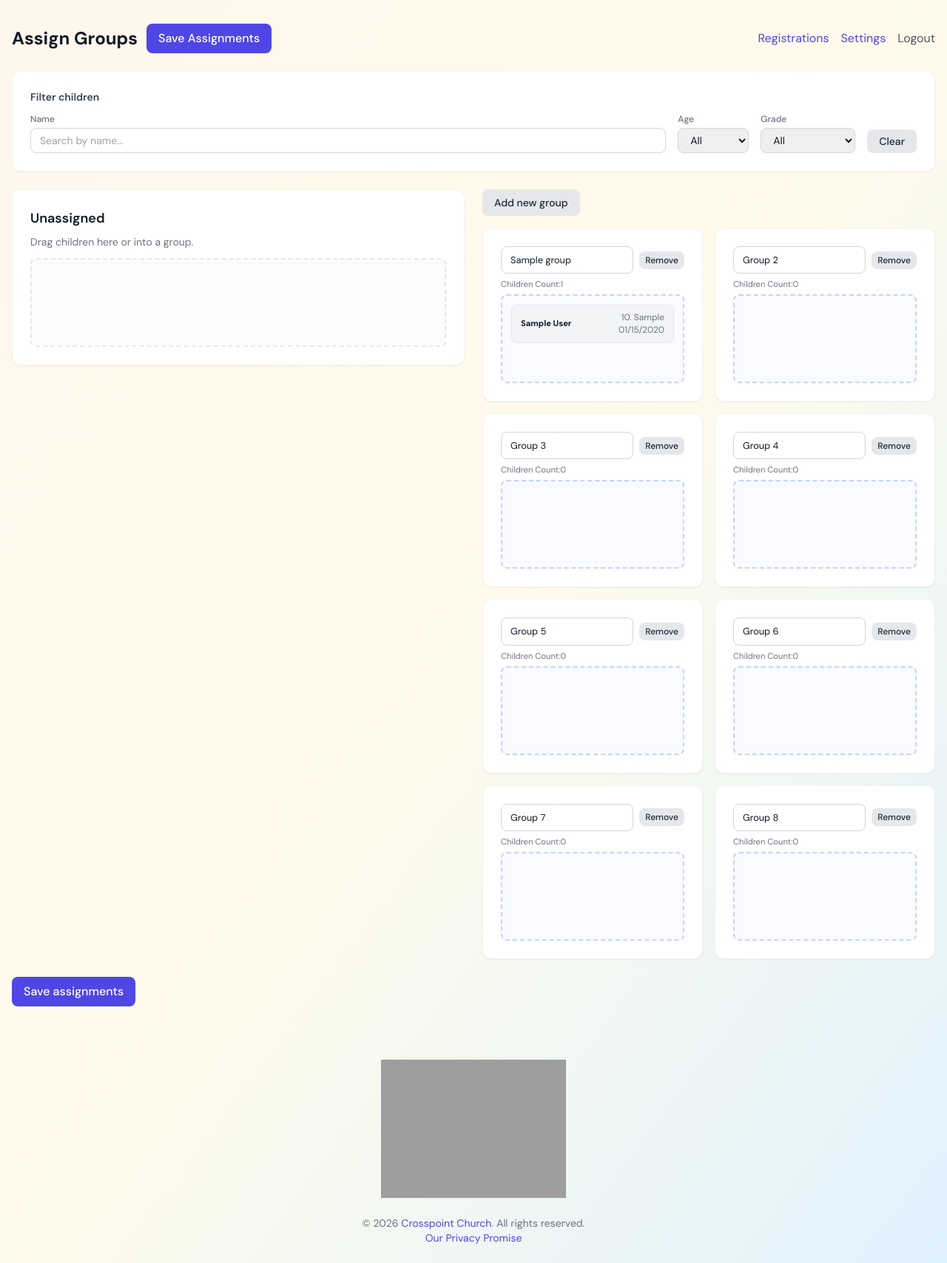
After one commit to cd-ship-it/OnlineRegistration, a PHP site: page /OnlineRegistration/admin/assigngroups in a window 1280 px wide. The commit adds this page. Shown: the whole page at 74% size. Run offline with PHP 8.4, Linux system fonts and the light colour scheme; the visitor is signed in with stand-in values (Sample User, id 1); data comes from the database, SQL or seed files in the repository; both versions use the stored data as it was after the commit; tables that the repository leaves empty hold one stand-in row (values such as "Sample post"); some libraries are stand-ins or nearby versions; grey boxes are pictures that could not be loaded.

Commit message:
Add Assign Groups: admin UI, groups table, add/remove group, filter by name/age/grade, grade colors
Co-authored-by: Cursor <cursoragent@cursor.com>

```diff
--- /dev/null
+++ b/admin/assigngroups.php
@@ -0,0 +1,436 @@
+<?php
+require_once dirname(__DIR__) . '/config.php';
+require_once dirname(__DIR__) . '/includes/db.php';
+require_once dirname(__DIR__) . '/includes/auth.php';
+require_once dirname(__DIR__) . '/includes/price.php';
+require_once dirname(__DIR__) . '/includes/layout.php';
+
+require_admin();
+
+const UNASSIGNED_GROUP_ID = 0;
+
+// Grade → light background color (hex). Add or change grades here. Default used when grade not in map.
+$grade_colors = [
+  'Preschool' => '#fce7f3',  // pink-100
+  'PreK'      => '#e0f2fe',  // sky-100
+  'K'         => '#fef3c7',  // amber-100
+  '1st'       => '#dbeafe',  // blue-100
+  '2nd'     => '#d1fae5',  // emerald-100
+  '3rd'     => '#e9d5ff',  // violet-100
+  '4th'     => '#fce7f3',  // pink-100
+  '5th'     => '#fed7aa',  // orange-100
+  '6th'     => '#e0e7ff',  // indigo-100
+];
+$grade_color_default = '#f3f4f6'; // gray-100
+
+$message = '';
+$errors = [];
+$groups_count = (int) get_setting($pdo, 'groups_count', 8);
+if ($groups_count < 1) $groups_count = 8;
+
+// POST: Add new group
+if ($_SERVER['REQUEST_METHOD'] === 'POST' && isset($_POST['action']) && $_POST['action'] === 'add_group') {
+  $stmt = $pdo->query("SELECT COALESCE(MAX(sort_order), -1) + 1 AS next_order FROM groups");
+  $next = (int) $stmt->fetch(PDO::FETCH_ASSOC)['next_order'];
+  $pdo->prepare("INSERT INTO groups (name, sort_order) VALUES (?, ?)")->execute(['New Group', $next]);
+  header('Location: ' . APP_URL . '/admin/assigngroups', true, 302);
+  exit;
+}
+
+// POST: Remove group (move assigned children to unassigned, then delete group)
+if ($_SERVER['REQUEST_METHOD'] === 'POST' && isset($_POST['action']) && $_POST['action'] === 'remove_group') {
+  $gid = isset($_POST['group_id']) ? (int) $_POST['group_id'] : 0;
+  if ($gid > 0) {
+    $pdo->prepare("UPDATE registration_kids SET group_id = NULL WHERE group_id = ?")->execute([$gid]);
+    $pdo->prepare("DELETE FROM groups WHERE id = ?")->execute([$gid]);
+  }
+  header('Location: ' . APP_URL . '/admin/assigngroups', true, 302);
+  exit;
+}
+
+// Load all kids from registration_kids (age, grade, birthday for display)
+$stmt = $pdo->query("
+  SELECT k.id, k.first_name, k.last_name, k.age, k.last_grade_completed, k.date_of_birth, k.group_id, k.registration_id
+  FROM registration_kids k
+  JOIN registrations r ON r.id = k.registration_id
+  ORDER BY k.age,k.date_of_birth, k.last_grade_completed,  k.last_name, k.first_name
+");
+$kids = $stmt->fetchAll(PDO::FETCH_ASSOC);
+
+// Load groups and ensure we have at least groups_count
+$stmt = $pdo->query("SELECT id, name, sort_order FROM groups ORDER BY sort_order, id");
+$groups = $stmt->fetchAll(PDO::FETCH_ASSOC);
+$existing = count($groups);
+if ($existing < $groups_count) {
+  for ($i = $existing; $i < $groups_count; $i++) {
+    $pdo->prepare("INSERT INTO groups (name, sort_order) VALUES (?, ?)")->execute(['Group ' . ($i + 1), $i]);
+  }
+  $stmt = $pdo->query("SELECT id, name, sort_order FROM groups ORDER BY sort_order, id");
+  $groups = $stmt->fetchAll(PDO::FETCH_ASSOC);
+}
+
+// Partition kids: unassigned vs by group
+$unassigned = [];
+$by_group = [];
+foreach ($groups as $g) {
+  $by_group[(int) $g['id']] = [];
+}
+foreach ($kids as $k) {
+  $gid = isset($k['group_id']) ? (int) $k['group_id'] : null;
+  if ($gid === null || $gid === 0) {
+    $unassigned[] = $k;
+  } else {
+    if (isset($by_group[$gid])) {
+      $by_group[$gid][] = $k;
+    } else {
+      $unassigned[] = $k;
+    }
+  }
+}
+// Unique ages and grades for filter dropdowns (UI-level filter)
+$unique_ages = array_unique(array_filter(array_map(function ($k) { return isset($k['age']) && $k['age'] !== '' && $k['age'] !== null ? (int) $k['age'] : null; }, $kids)));
+$unique_grades = array_unique(array_filter(array_map(function ($k) { return isset($k['last_grade_completed']) && $k['last_grade_completed'] !== '' ? $k['last_grade_completed'] : null; }, $kids)));
+sort($unique_ages, SORT_NUMERIC);
+sort($unique_grades, SORT_STRING);
+
+// POST: save assignments and group names
+if ($_SERVER['REQUEST_METHOD'] === 'POST') {
+  $assignments_raw = $_POST['assignments'] ?? [];
+  $group_names_raw = $_POST['group_names'] ?? [];
+  $assignments = [];
+  if (is_string($assignments_raw)) {
+    $decoded = json_decode($assignments_raw, true);
+    if (is_array($decoded)) $assignments = $decoded;
+  } elseif (is_array($assignments_raw)) {
+    foreach ($assignments_raw as $kid_id => $group_id) {
+      $assignments[(int) $kid_id] = $group_id === '' || $group_id === null ? null : (int) $group_id;
+    }
+  }
+  $group_names = [];
+  if (is_array($group_names_raw)) {
+    foreach ($group_names_raw as $gid => $name) {
+      $group_names[(int) $gid] = trim($name);
+    }
+  }
+
+  $valid_kid_ids = array_column($kids, 'id');
+  $valid_group_ids = array_column($groups, 'id');
+  foreach (array_keys($assignments) as $kid_id) {
+    if (!in_array($kid_id, $valid_kid_ids, true)) {
+      $errors[] = "Invalid kid id: $kid_id";
+      break;
+    }
+  }
+  foreach ($assignments as $kid_id => $group_id) {
+    if ($group_id !== null && !in_array($group_id, $valid_group_ids, true)) {
+      $errors[] = "Invalid group id: $group_id for kid $kid_id";
+      break;
+    }
+  }
+
+  if (empty($errors)) {
+    try {
+      $pdo->beginTransaction();
+      foreach ($group_names as $gid => $name) {
+        if (!in_array($gid, $valid_group_ids, true)) continue;
+        $pdo->prepare("UPDATE groups SET name = ? WHERE id = ?")->execute([$name ?: "Group $gid", $gid]);
+      }
+      $stmt_update = $pdo->prepare("UPDATE registration_kids SET group_id = ? WHERE id = ?");
+      foreach ($valid_kid_ids as $kid_id) {
+        $gid = isset($assignments[$kid_id]) ? $assignments[$kid_id] : null;
+        $stmt_update->execute([$gid ?: null, $kid_id]);
+      }
+      $pdo->commit();
+      header('Location: ' . APP_URL . '/admin/assigngroups?saved=1', true, 302);
+      exit;
+    } catch (Exception $e) {
+      $pdo->rollBack();
+      $errors[] = 'Save failed: ' . $e->getMessage();
+    }
+  }
+}
+
+$saved = isset($_GET['saved']) && $_GET['saved'] === '1';
+layout_head('Admin – Assign Groups');
+?>
+
+<div class="max-w-7xl mx-auto px-4 py-8">
+  <div class="flex flex-wrap justify-between items-center gap-4 mb-6">
+    <div class="flex items-center gap-3">
+      <h1 class="text-2xl font-bold text-gray-900">Assign Groups</h1>
+      <button type="button" class="btn-primary" onclick="document.getElementById('assign-form').requestSubmit()">Save Assignments</button>
+    </div>
+    <nav class="flex gap-4 items-center">
+      <a href="<?= APP_URL ?>/admin/registrations" class="text-indigo-600 hover:underline">Registrations</a>
+      <a href="<?= APP_URL ?>/admin/settings" class="text-indigo-600 hover:underline">Settings</a>
+      <a href="<?= APP_URL ?>/admin/logout" class="text-gray-600 hover:underline">Logout</a>
+    </nav>
+  </div>
+
+  <?php if ($saved): ?>
+  <div class="card border-green-200 bg-green-50 text-green-800 mb-6">Assignments saved.</div>
+  <?php endif; ?>
+  <?php if (!empty($errors)): ?>
+  <ul class="list-disc list-inside text-red-600 text-sm mb-6">
+    <?php foreach ($errors as $e): ?><li><?= htmlspecialchars($e) ?></li><?php endforeach; ?>
+  </ul>
+  <?php endif; ?>
+
+
+
+  <div class="card mb-6">
+    <h3 class="text-sm font-semibold text-gray-700 mb-3">Filter children</h3>
+    <div class="flex flex-wrap gap-4 items-end">
+      <div class="flex-1 min-w-[160px]">
+        <label for="filter-name" class="block text-xs font-medium text-gray-500 mb-1">Name</label>
+        <input type="text" id="filter-name" placeholder="Search by name..." class="input-field py-1.5 text-sm" autocomplete="off">
+      </div>
+      <div class="w-24">
+        <label for="filter-age" class="block text-xs font-medium text-gray-500 mb-1">Age</label>
+        <select id="filter-age" class="input-field py-1.5 text-sm">
+          <option value="">All</option>
+          <?php foreach ($unique_ages as $a): ?><option value="<?= (int) $a ?>"><?= (int) $a ?></option><?php endforeach; ?>
+        </select>
+      </div>
+      <div class="w-32">
+        <label for="filter-grade" class="block text-xs font-medium text-gray-500 mb-1">Grade</label>
+        <select id="filter-grade" class="input-field py-1.5 text-sm">
+          <option value="">All</option>
+          <?php foreach ($unique_grades as $gr): ?><option value="<?= htmlspecialchars($gr) ?>"><?= htmlspecialchars($gr) ?></option><?php endforeach; ?>
+        </select>
+      </div>
+      <button type="button" id="filter-clear" class="btn-secondary text-sm py-1.5">Clear</button>
+    </div>
+  </div>
+
+  <form id="assign-form" method="post" action="" class="space-y-6">
+    <div class="grid grid-cols-1 lg:grid-cols-2 gap-6 items-start">
+      <!-- Left: Children (Unassigned) -->
+      <div class="card">
+        <h2 class="text-lg font-semibold text-gray-900 mb-2">Unassigned</h2>
+        <p class="text-sm text-gray-500 mb-3">Drag children here or into a group.</p>
+        <div id="list-unassigned" class="min-h-[120px] space-y-2 rounded-lg border-2 border-dashed border-gray-200 bg-gray-50/50 p-3" data-group-id="0">
+          <?php foreach ($unassigned as $k):
+            $age = $k['age'] !== null && $k['age'] !== '' ? (int) $k['age'] : null;
+            $grade = isset($k['last_grade_completed']) && $k['last_grade_completed'] !== '' ? $k['last_grade_completed'] : null;
+            $dob = null;
+            if (!empty($k['date_of_birth'])) { $ts = strtotime($k['date_of_birth']); $dob = ($ts !== false) ? date('m/d/Y', $ts) : null; }
+            $parts_full = array_filter([
+              $age !== null ? "Age: $age" : null,
+              $grade !== null ? "Grade in Fall: " . $grade : null,
+              $dob !== null ? "BD: " . $dob : null
+            ]);
+            $parts_short = array_filter([ $age !== null ? (string) $age : null, $grade ]);
+            $meta_full = implode('. ', $parts_full);
+            $meta_short = implode('. ', $parts_short);
+            $meta_dob = $dob !== null ? $dob : '';
+          ?>
+          <?php
+            $kid_name_lc = strtolower(trim($k['first_name'] . ' ' . $k['last_name']));
+            $kid_age = $age !== null ? (string) $age : '';
+            $kid_grade = $grade !== null ? $grade : '';
+            $card_bg = (isset($grade) && $grade !== null && isset($grade_colors[$grade])) ? $grade_colors[$grade] : $grade_color_default;
+          ?>
+          <div class="kid-card flex items-center justify-between gap-2 rounded-lg border border-gray-200 px-3 py-2 shadow-sm cursor-grab active:cursor-grabbing" style="font-size: 70%; background-color: <?= htmlspecialchars($card_bg) ?>;" data-kid-id="<?= (int) $k['id'] ?>" data-name="<?= htmlspecialchars($kid_name_lc) ?>" data-age="<?= htmlspecialchars($kid_age) ?>" data-grade="<?= htmlspecialchars($kid_grade) ?>" data-meta-full="<?= htmlspecialchars($meta_full) ?>" data-meta-short="<?= htmlspecialchars($meta_short) ?>" data-meta-dob="<?= htmlspecialchars($meta_dob) ?>">
+            <span class="font-bold text-gray-900"><?= htmlspecialchars($k['first_name'] . ' ' . $k['last_name']) ?></span>
+            <div class="shrink-0 text-right">
+              <span class="kid-meta text-xs text-gray-500"><?= $meta_full !== '' ? htmlspecialchars($meta_full) : '' ?></span>
+              <span class="kid-meta-dob text-xs text-gray-500 block" style="display: none;"></span>
+            </div>
+          </div>
+          <?php endforeach; ?>
+        </div>
+      </div>
+
+      <!-- Right: Groups (two per row) -->
+      <div class="grid grid-cols-1 sm:grid-cols-2 gap-4">
+        <div class="sm:col-span-2">
+          <button type="button" id="add-group-btn" class="btn-secondary text-sm">Add new group</button>
+        </div>
+        <?php foreach ($groups as $g):
+          $group_child_count = count($by_group[(int) $g['id']] ?? []);
+        ?>
+        <div class="card min-h-[100px] flex flex-col">
+          <div class="flex items-center justify-between gap-2 mb-1">
+            <input type="text" name="group_names[<?= (int) $g['id'] ?>]" value="<?= htmlspecialchars($g['name']) ?>" class="input-field flex-1" style="font-size: 80%;" placeholder="Group <?= (int) $g['id'] ?>">
+            <button type="button" class="remove-group-btn btn-secondary text-xs py-1 px-2 shrink-0" data-group-id="<?= (int) $g['id'] ?>" data-child-count="<?= $group_child_count ?>" title="Remove group (children move to Unassigned)">Remove</button>
+          </div>
+          <div class="text-sm text-gray-500 mb-1" style="font-size: 70%;" ><span id="count-<?= (int) $g['id'] ?>">Children Count:<?= $group_child_count ?></span></div>
+          <div id="list-group-<?= (int) $g['id'] ?>" class="min-h-[120px] flex-1 space-y-2 rounded-lg border-2 border-dashed border-indigo-200 bg-indigo-50/30 p-3" data-group-id="<?= (int) $g['id'] ?>">
+            <?php foreach ($by_group[(int) $g['id']] ?? [] as $k):
+              $age = $k['age'] !== null && $k['age'] !== '' ? (int) $k['age'] : null;
+              $grade = isset($k['last_grade_completed']) && $k['last_grade_completed'] !== '' ? $k['last_grade_completed'] : null;
+              $dob = null;
+              if (!empty($k['date_of_birth'])) { $ts = strtotime($k['date_of_birth']); $dob = ($ts !== false) ? date('m/d/Y', $ts) : null; }
+              $parts_full = array_filter([
+                $age !== null ? "Age: $age" : null,
+                $grade !== null ? "Grade in Fall: " . $grade : null,
+                $dob !== null ? "BD: " . $dob : null
+              ]);
+              $parts_short = array_filter([ $age !== null ? (string) $age : null, $grade ]);
+              $meta_full = implode('. ', $parts_full);
+              $meta_short = implode('. ', $parts_short);
+              $meta_dob = $dob !== null ? $dob : '';
+              $kid_name_lc = strtolower(trim($k['first_name'] . ' ' . $k['last_name']));
+              $kid_age = $age !== null ? (string) $age : '';
+              $kid_grade = $grade !== null ? $grade : '';
+              $card_bg = (isset($grade) && $grade !== null && isset($grade_colors[$grade])) ? $grade_colors[$grade] : $grade_color_default;
+            ?>
+            <div class="kid-card flex items-center justify-between gap-2 rounded-lg border border-gray-200 px-3 py-2 shadow-sm cursor-grab active:cursor-grabbing" style="font-size: 70%; background-color: <?= htmlspecialchars($card_bg) ?>;" data-kid-id="<?= (int) $k['id'] ?>" data-name="<?= htmlspecialchars($kid_name_lc) ?>" data-age="<?= htmlspecialchars($kid_age) ?>" data-grade="<?= htmlspecialchars($kid_grade) ?>" data-meta-full="<?= htmlspecialchars($meta_full) ?>" data-meta-short="<?= htmlspecialchars($meta_short) ?>" data-meta-dob="<?= htmlspecialchars($meta_dob) ?>">
+              <span class="font-bold text-gray-900"><?= htmlspecialchars($k['first_name'] . ' ' . $k['last_name']) ?></span>
+              <div class="shrink-0 text-right">
+                <span class="kid-meta text-xs text-gray-500"><?= $meta_short !== '' ? htmlspecialchars($meta_short) : '' ?></span>
+                <span class="kid-meta-dob text-xs text-gray-500 block"><?= $meta_dob !== '' ? htmlspecialchars($meta_dob) : '' ?></span>
+              </div>
+            </div>
+            <?php endforeach; ?>
+          </div>
+        </div>
+        <?php endforeach; ?>
+      </div>
+    </div>
+    <input type="hidden" name="assignments" id="assignments-input" value="">
+    <button type="submit" class="btn-primary">Save assignments</button>
+
+  </form>
+</div>
+
+<script src="https://cdn.jsdelivr.net/npm/sortablejs@1.15.2/Sortable.min.js"></script>
+<script>
+(function() {
+  var form = document.getElementById('assign-form');
+  var assignmentsInput = document.getElementById('assignments-input');
+
+  function postAction(action, extra) {
+    var f = document.createElement('form');
+    f.method = 'POST';
+    f.action = '';
+    var i = document.createElement('input');
+    i.name = 'action';
+    i.value = action;
+    i.type = 'hidden';
+    f.appendChild(i);
+    if (extra) for (var k in extra) {
+      var j = document.createElement('input');
+      j.name = k;
+      j.type = 'hidden';
+      j.value = String(extra[k]);
+      f.appendChild(j);
+    }
+    document.body.appendChild(f);
+    f.submit();
+  }
+
+  var addBtn = document.getElementById('add-group-btn');
+  if (addBtn) addBtn.addEventListener('click', function() { postAction('add_group'); });
+
+  document.querySelectorAll('.remove-group-btn').forEach(function(btn) {
+    btn.addEventListener('click', function() {
+      var n = this.getAttribute('data-child-count') || '0';
+      var msg = n === '0' ? 'Remove this group?' : 'This group has ' + n + ' child(ren). They will be moved to Unassigned. Remove this group?';
+      if (!confirm(msg)) return;
+      postAction('remove_group', { group_id: this.getAttribute('data-group-id') });
+    });
+  });
+
+  function applyFilter() {
+    var nameQ = (document.getElementById('filter-name') && document.getElementById('filter-name').value) ? document.getElementById('filter-name').value.trim().toLowerCase() : '';
+    var ageVal = document.getElementById('filter-age') ? document.getElementById('filter-age').value : '';
+    var gradeVal = document.getElementById('filter-grade') ? document.getElementById('filter-grade').value : '';
+    document.querySelectorAll('.kid-card').forEach(function(card) {
+      var name = (card.getAttribute('data-name') || '');
+      var age = (card.getAttribute('data-age') || '');
+      var grade = (card.getAttribute('data-grade') || '');
+      var nameMatch = !nameQ || name.indexOf(nameQ) !== -1;
+      var ageMatch = !ageVal || age === ageVal;
+      var gradeMatch = !gradeVal || grade === gradeVal;
+      card.style.display = (nameMatch && ageMatch && gradeMatch) ? '' : 'none';
+    });
+  }
+  var filterName = document.getElementById('filter-name');
+  var filterAge = document.getElementById('filter-age');
+  var filterGrade = document.getElementById('filter-grade');
+  var filterClear = document.getElementById('filter-clear');
+  if (filterName) filterName.addEventListener('input', applyFilter);
+  if (filterAge) filterAge.addEventListener('change', applyFilter);
+  if (filterGrade) filterGrade.addEventListener('change', applyFilter);
+  if (filterClear) filterClear.addEventListener('click', function() {
+    if (filterName) filterName.value = '';
+    if (filterAge) filterAge.value = '';
+    if (filterGrade) filterGrade.value = '';
+    applyFilter();
+  });
+
+  function listEl(groupId) {
+    return groupId === 0 ? document.getElementById('list-unassigned') : document.getElementById('list-group-' + groupId);
+  }
+
+  function collectAssignments() {
+    var out = {};
+    var lists = document.querySelectorAll('[data-group-id]');
+    lists.forEach(function(list) {
+      var gid = list.getAttribute('data-group-id');
+      gid = gid === '0' ? null : parseInt(gid, 10);
+      list.querySelectorAll('[data-kid-id]').forEach(function(card) {
+        var kidId = parseInt(card.getAttribute('data-kid-id'), 10);
+        out[kidId] = gid;
+      });
+    });
+    return out;
+  }
+
+  function updateCounts() {
+    document.querySelectorAll('[data-group-id]').forEach(function(list) {
+      var gid = list.getAttribute('data-group-id');
+      if (gid === '0') return;
+      var n = list.querySelectorAll('[data-kid-id]').length;
+      var el = document.getElementById('count-' + gid);
+      if (el) el.textContent = n;
+    });
+  }
+
+  function updateKidCardMeta(card, list) {
+    var metaSpan = card.querySelector('.kid-meta');
+    var dobSpan = card.querySelector('.kid-meta-dob');
+    if (!metaSpan) return;
+    var groupId = list ? list.getAttribute('data-group-id') : null;
+    var full = card.getAttribute('data-meta-full') || '';
+    var short = card.getAttribute('data-meta-short') || '';
+    var dob = card.getAttribute('data-meta-dob') || '';
+    var isUnassigned = (groupId === '0');
+    metaSpan.textContent = (isUnassigned ? full : short);
+    metaSpan.style.display = (metaSpan.textContent ? '' : 'none');
+    if (dobSpan) {
+      dobSpan.textContent = dob;
+      dobSpan.style.display = (isUnassigned || !dob ? 'none' : 'block');
+    }
+  }
+
+  form.addEventListener('submit', function(e) {
+    assignmentsInput.value = JSON.stringify(collectAssignments());
+  });
+
+  var groupOptions = {
+    group: 'kids',
+    animation: 150,
+    ghostClass: 'opacity-50',
+    onEnd: function(evt) {
+      updateKidCardMeta(evt.item, evt.to);
+      updateCounts();
+    }
+  };
+  var unassigned = document.getElementById('list-unassigned');
+  if (unassigned) {
+    new Sortable(unassigned, groupOptions);
+  }
+  <?php foreach ($groups as $g): ?>
+  (function() {
+    var el = document.getElementById('list-group-<?= (int) $g['id'] ?>');
+    if (el) new Sortable(el, groupOptions);
+  })();
+  <?php endforeach; ?>
+})();
+</script>
+<?php layout_footer(); ?>
+</body>
+</html>
--- a/admin/registration-view.php
+++ b/admin/registration-view.php
@@ -41,6 +41,7 @@ layout_head('Admin – Registration #' . $id);
     <h1 class="text-2xl font-bold text-gray-900">Registration #<?= (int) $reg['id'] ?></h1>
     <nav class="flex gap-4 items-center">
       <a href="<?= APP_URL ?>/admin/registrations" class="text-indigo-600 hover:underline">← Back to list</a>
+      <a href="<?= APP_URL ?>/admin/assigngroups" class="text-indigo-600 hover:underline">Assign Groups</a>
       <a href="<?= APP_URL ?>/admin/settings" class="text-gray-600 hover:underline">Settings</a>
       <a href="<?= APP_URL ?>/admin/logout" class="text-gray-600 hover:underline">Logout</a>
     </nav>
--- a/admin/registrations.php
+++ b/admin/registrations.php
@@ -70,6 +70,7 @@ layout_head('Admin – Registrations');
   <div class="flex flex-wrap justify-between items-center gap-4 mb-6">
     <h1 class="text-2xl font-bold text-gray-900">Registrations</h1>
     <nav class="flex gap-4 items-center">
+      <a href="<?= APP_URL ?>/admin/assigngroups" class="text-indigo-600 hover:underline">Assign Groups</a>
       <a href="<?= APP_URL ?>/admin/settings" class="text-indigo-600 hover:underline">Settings</a>
       <a href="<?= APP_URL ?>/admin/logout" class="text-gray-600 hover:underline">Logout</a>
       <a href="?export=csv<?= $status_filter ? '&status=' . urlencode($status_filter) : '' ?>" class="btn-secondary text-sm">Export CSV</a>
```
Also changed, not shown: PRD-assigngroups.md (added, +43 -0 lines), admin/settings.php (+24 -0 lines), migrations/add_groups_and_assignments.sql (added, +24 -0 lines), schema.sql (+15 -1 lines), .htaccess.
